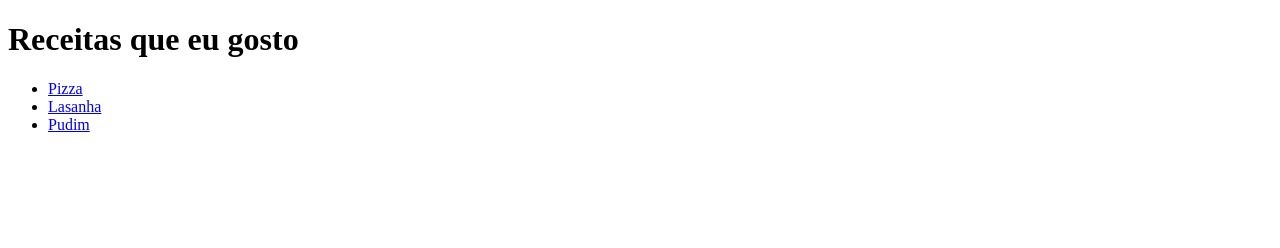
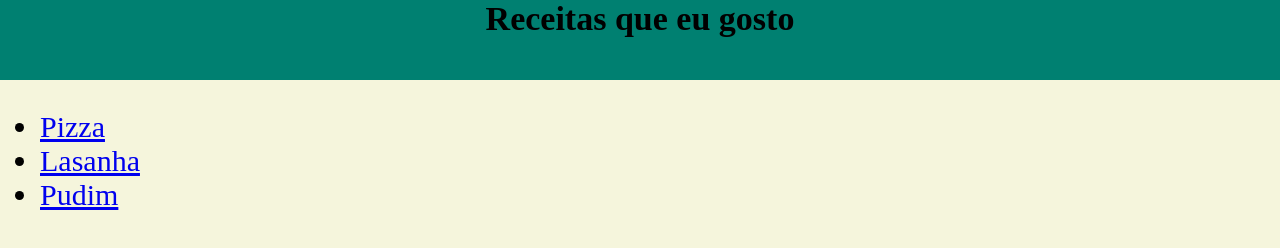
Before and after one commit to rivaldo-leite/odin-recipes, a plain HTML site: page index.html in a window 1280 px wide. Drawn offline with Linux system fonts and the light colour scheme.

Commit message:
Versão 2: CSS foi adicionado para estilizar as páginas

```diff
--- a/index.html
+++ b/index.html
@@ -3,11 +3,12 @@
 <head>
     <meta charset="UTF-8">
     <meta name="viewport" content="width=device-width, initial-scale=1.0">
+    <link rel="stylesheet" href="styles.css">
     <title>Lista de Receitas</title>
 </head>
 <body>
-    <h1>Receitas que eu gosto</h1>
-    <ul>
+    <h1 class="title">Receitas que eu gosto</h1>
+    <ul class="list">
         <li><a href="./recipes/pizza.html">Pizza</a></li>
         <li><a href="./recipes/lasanha.html">Lasanha</a></li>
         <li><a href="./recipes/pudim.html">Pudim</a></li>
--- /dev/null
+++ b/styles.css
@@ -0,0 +1,27 @@
+* {
+    background-color: beige;
+}
+
+body {
+    margin: 0;
+}
+
+.title {
+    text-align: center;
+    font-size: 34px;
+    background-color: rgb(0, 128, 113);
+    margin: 0;
+    padding: 0;
+    height: 80px;
+}
+
+.list {
+    font-size: 30px;
+
+}
+
+.principal {
+    text-align: center;
+    font-family: Impact, Haettenschweiler, 'Arial Narrow Bold', sans-serif;
+    color: brown;
+}
```
Also changed, not shown: recipes/lasanha.html (+5 -2 lines), recipes/pizza.html (+5 -0 lines), recipes/pudim.html (+5 -2 lines), 1 other file.
